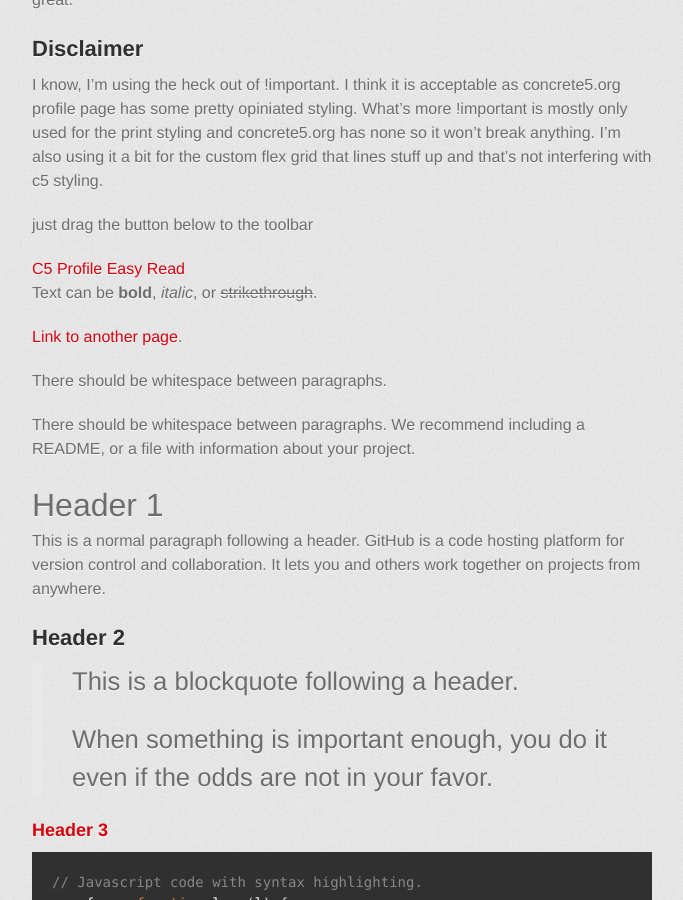
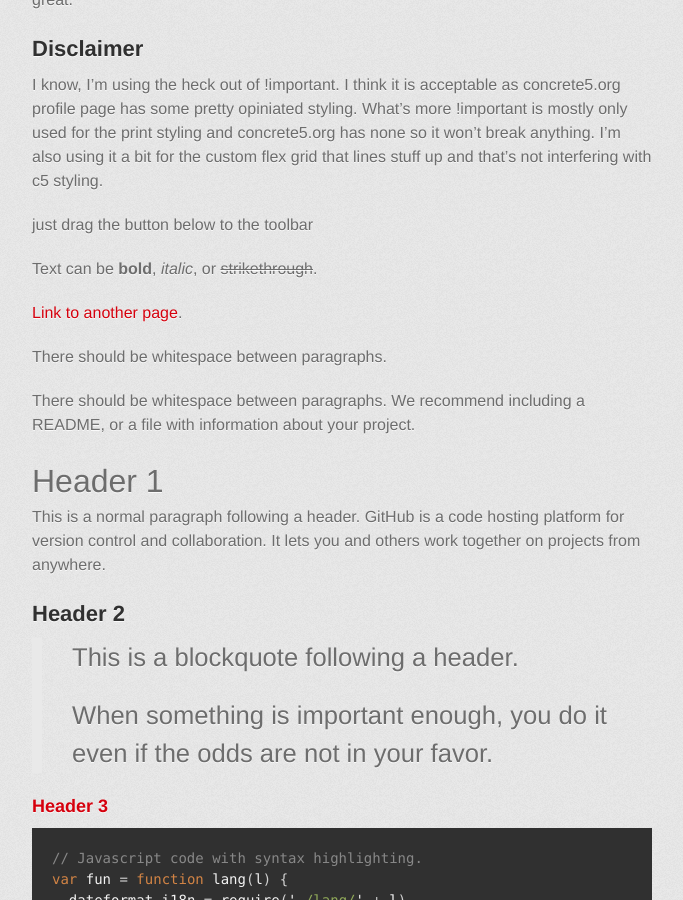
Before and after one commit to mnakalay/Concrete5-Profile-Easy-Read, a Jekyll site: the page built from docs/index.md, in a window 1280 px wide and 900 px high, scrolled down 883 px. Shown: the whole window, without its empty margins (298-981 px from the left). Built offline with Jekyll 4.4.1, drawn with Linux system fonts in a browser that asks for light colours; some web fonts are replaced; our own code applies the rules of GitHub Pages for plain Markdown files.

Commit message:
really markdown, really?

```diff
--- a/docs/index.md
+++ b/docs/index.md
@@ -27,11 +27,6 @@ I think it is acceptable as concrete5.org profile page has some pretty opiniated
 I'm also using it a bit for the custom flex grid that lines stuff up and that's not interfering with c5 styling.
 
 just drag the button below to the toolbar
-
-<div class="bookmarklet">
-  <a href="javascript:void function(){function a(a,b,c,d){if('js'==b){var e=document.createElement('script');e.type='text/javascript'}else if('css'==b){var e=document.createElement('link');e.rel='stylesheet',e.type='text/css'}'undefined'!=typeof e&&(0!=d&&(e.readyState?e.onreadystatechange=function(){'loaded'!=e.readyState&&'complete'!=e.readyState||(e.onreadystatechange=null,d())}:e.onload=function(){d()}),'js'==b?e.src=a:'css'==b&&(e.href=a),document.getElementsByTagName(c)[0].appendChild(e))}a('//rawgit.com/mnakalay/Concrete5-Profile-Easy-Read/master/c5-profile-easy-read.min.css?'+Math.random(),'css','body',function(){a('//rawgit.com/mnakalay/Concrete5-Profile-Easy-Read/master/c5-profile-easy-read.min.js?'+Math.random(),'js','body',!1)})}();" onclick="javascript:void(0)">C5 Profile Easy Read</a>
-</div>
-
 
 Text can be **bold**, _italic_, or ~~strikethrough~~.
 
```
